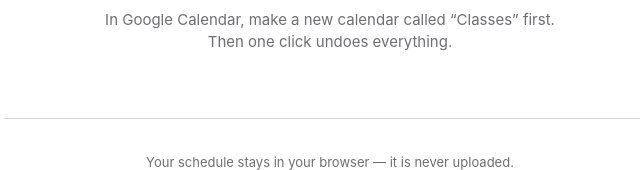
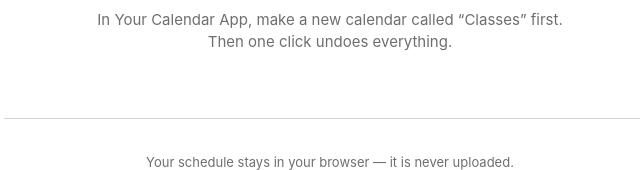
Before and after one commit to irankunda5/parse-kigani-systems, a website built with Vite: page site/index.html in a window 1280 px wide. Shown: the part 1068-1238 px from the top of the page, 310-950 px from the left. Built offline with nearby package versions, Linux system fonts and the light colour scheme.

Commit message:
edited the calendar used

```diff
--- a/site/index.html
+++ b/site/index.html
@@ -155,7 +155,7 @@
 
   <section class="advice">
     <p>Import into a second calendar &mdash; never your main one.</p>
-    <small>In Google Calendar, make a new calendar called &ldquo;Classes&rdquo; first.<br>
+    <small>In Your Calendar App, make a new calendar called &ldquo;Classes&rdquo; first.<br>
       Then one click undoes everything.</small>
   </section>
 
```
